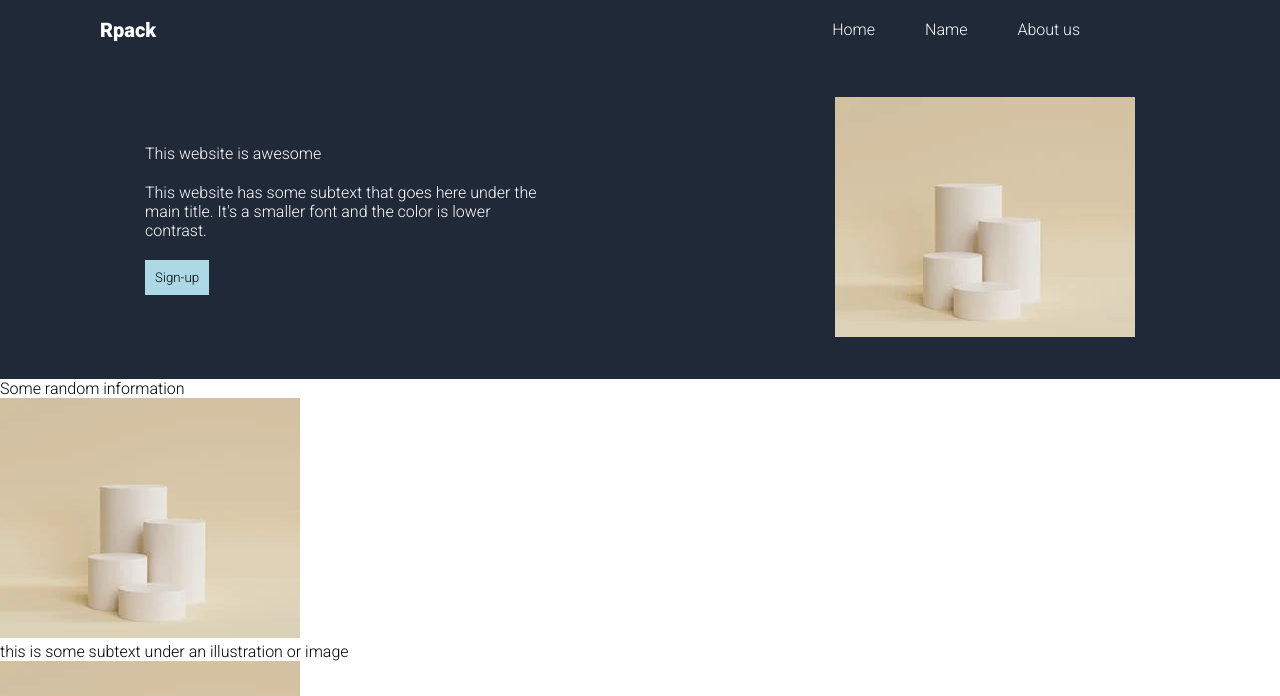
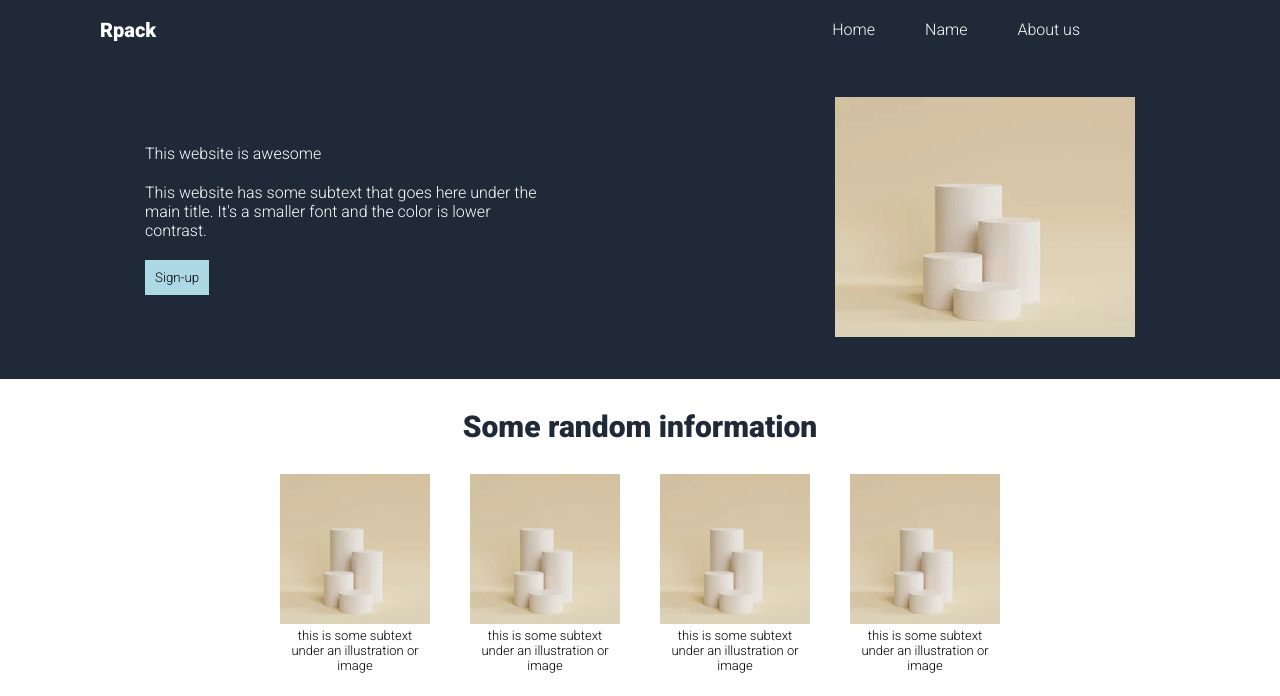
Before and after one commit to jrazec/landing-page, a plain HTML site: page index.html in a window 1280 px wide. Shown: the top 696 px of the page. Drawn offline with Linux system fonts and the light colour scheme.

Commit message:
Make design for information section

```diff
--- a/style.css
+++ b/style.css
@@ -68,3 +68,34 @@ ul {
     padding: 10px;
     justify-content: center;
 }
+
+.image img {
+    width: 150px;
+    height: 150px;
+}
+.info {
+    height: 320px;
+    display: flex;
+    flex-direction: column;
+    align-items: center;
+}
+.info-title {
+    color: #1F2937;
+    font-weight: bolder;
+    font-size: 30px;
+    padding: 30px;
+}
+.illustration {
+    display: flex;
+    justify-content: center;
+    align-items: center;
+}
+.content {
+    justify-content: center;
+    margin: 0px 20px;
+    max-width: 150px;
+}
+.text {
+    text-align: center;
+    font-size: 13px;
+}
```
